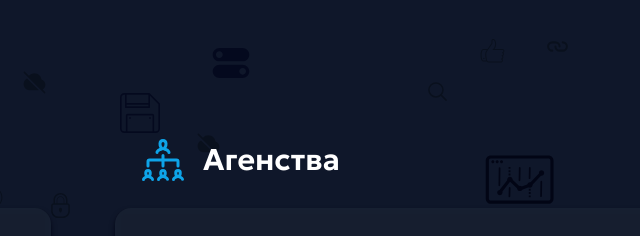
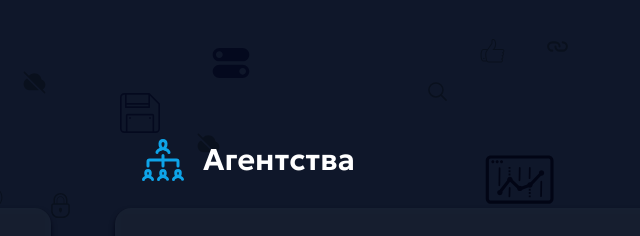
Before and after one commit to tganiullin/onlyfansapi-landing, a website: page index.html in a window 1280 px wide. Shown: the part 1480-1716 px from the top of the page, 557-1197 px from the left. Drawn offline with nearby package versions, Linux system fonts and the light colour scheme.

Commit message:
опечатка

```diff
--- a/index.html
+++ b/index.html
@@ -108,7 +108,7 @@
                         </ul>
                     </div>
                     <div class="carousel-item">
-                        <h4 class="text-white font-semibold text-3xl px-6 flex items-center"><img class="inheader-icon" src="assets/site-icons/agency-icon.svg"/>Агенства</h4>
+                        <h4 class="text-white font-semibold text-3xl px-6 flex items-center"><img class="inheader-icon" src="assets/site-icons/agency-icon.svg"/>Агентства</h4>
                         <p class="slide-description">Агентства работают с несколькими аккаунтами креаторов, что требует автоматизации процессов как креаторов, так и маркетинга.</p>
                         <ul class="text-slate-200 text-xl mt-4 px-6">
                             <li class="font-thin mt-6"><b class="font-semibold">Управление несколькими аккаунтами:</b> Централизованное управление контентом и подписчиками для разных аккаунтов.;</li>
```
